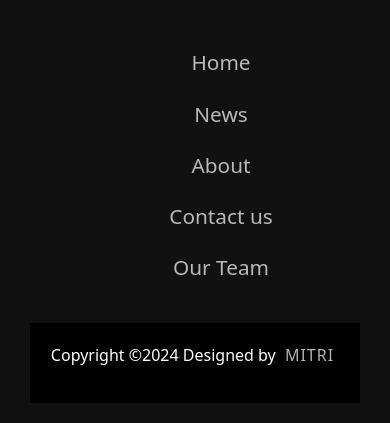
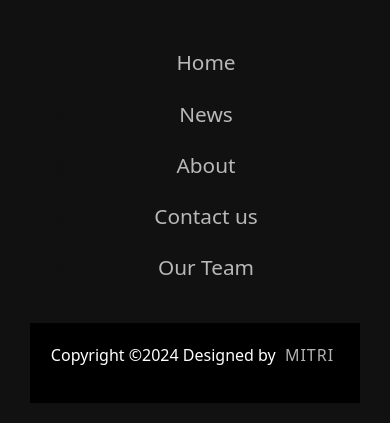
Before and after one commit to mitri-svg/teklifler, a plain HTML site: page index.html in a window 390 px wide. Shown: the part 1852-2275 px from the top of the page. Drawn offline with nearby package versions, Linux system fonts and the light colour scheme.

Commit message:
deyisilikler(Ul)3

```diff
--- a/style.css
+++ b/style.css
@@ -193,6 +193,7 @@ footer{
     justify-content: center;
     align-items: center;
 }
+
 .socialIcons a{
     text-decoration: none;
     padding: 10px;
@@ -259,4 +260,7 @@ li{
         width: 100%;
         margin: 10px;
     }
+    ul{
+        margin-right: 30px;
+    }
 }
```
